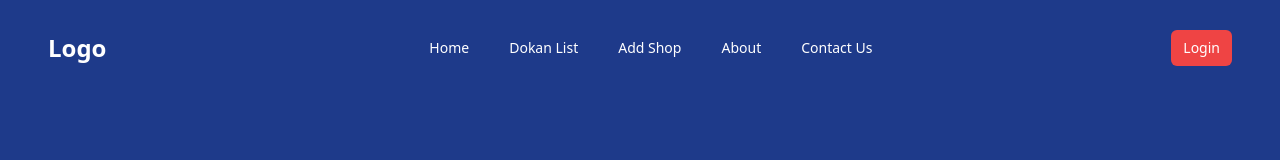
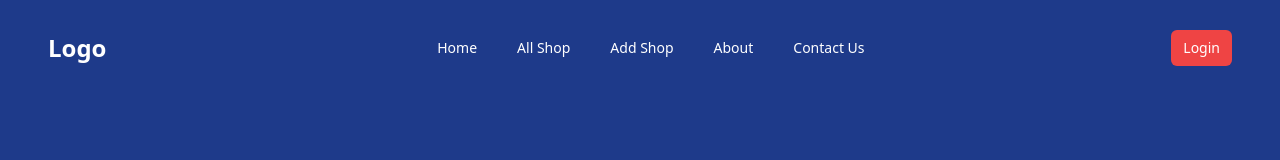
Before and after one commit to sajib689/dokan-list-with-mongoose, a React (Vite) app: page / in a window 1280 px wide. Shown: the top 160 px of the page. Built offline with nearby package versions, Linux system fonts and the light colour scheme; no server answers.

Commit message:
fix an error on tan stack query

```diff
--- a/package.json
+++ b/package.json
@@ -10,6 +10,7 @@
     "preview": "vite preview"
   },
   "dependencies": {
+    "@tanstack/react-query": "^5.56.2",
     "axios": "^1.7.7",
     "firebase": "^10.13.2",
     "react": "^18.3.1",
--- /dev/null
+++ b/src/Components/DokanList.jsx
@@ -0,0 +1,21 @@
+import { useQuery } from "@tanstack/react-query";
+import axios from "axios";
+
+
+const DokanList = () => {
+    const { data = [], isLoading, isError, refetch } = useQuery({
+        queryKey: ['dokan'],
+        queryFn: async () => {
+          const res = await axios.get('http://localhost:3000/dokan');
+          return res.data.dokan;
+        },
+      });
+console.log(data)
+    return (
+        <div className="">
+
+        </div>
+    );
+};
+
+export default DokanList;
--- a/src/Router/Router.jsx
+++ b/src/Router/Router.jsx
@@ -6,6 +6,7 @@ import Home from "../Home/Home/Home";
 import ShopOwnerForm from './../Components/OwnerShopForm';
 import Registration from "../Authentication/Registration";
 import Login from "../Authentication/Login";
+import DokanList from "../Components/DokanList";
 
   const router = createBrowserRouter([
     {
@@ -28,6 +29,10 @@ import Login from "../Authentication/Login";
         path: "/login",
         element: <Login/>
         },
+        {
+        path: "/shops",
+        element: <DokanList/>
+        },
       ]
     },
   ]);
--- a/src/Shared/Navbar.jsx
+++ b/src/Shared/Navbar.jsx
@@ -21,10 +21,10 @@ const Navbar = () => {
         Home
       </Link>
       <Link
-        to="/dokan-list"
+        to="/shops"
         className="text-white hover:bg-blue-700 px-3 py-2 rounded-md text-sm font-medium"
       >
-        Dokan List
+        All Shop
       </Link>
       <Link
         to="/addshop"
--- a/src/main.jsx
+++ b/src/main.jsx
@@ -1,17 +1,23 @@
-
-import { createRoot } from 'react-dom/client'
-import './index.css'
-import AuthProvider from './Provider/AuthProvider.jsx'
-import Main from './Main/Main.jsx'
-import { RouterProvider } from 'react-router-dom'
+import {
+  QueryClient,
+  QueryClientProvider,
+} from '@tanstack/react-query';
+import { createRoot } from 'react-dom/client';
+import './index.css';
+import AuthProvider from './Provider/AuthProvider.jsx';
+import Main from './Main/Main.jsx';
+import { RouterProvider } from 'react-router-dom';
 import router from './Router/Router';
+const queryClient = new QueryClient();
 
 createRoot(document.getElementById('root')).render(
   <div className='bg-blue-900'>
     <AuthProvider>
-      <RouterProvider router={router}>
-        <Main/>
-      </RouterProvider>
+      <QueryClientProvider client={queryClient}>
+        <RouterProvider router={router}>
+          <Main />
+        </RouterProvider>
+      </QueryClientProvider>
     </AuthProvider>
   </div>,
-)
+);
```
Also changed, not shown: 1 other file (tests, documents, lock files or other folders).
